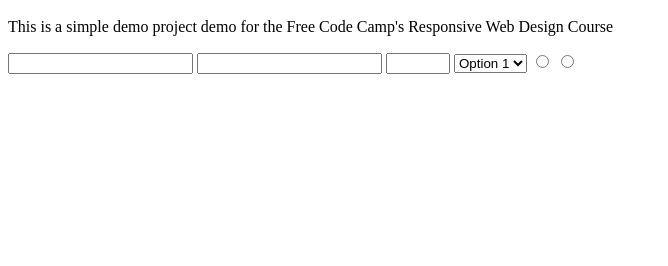
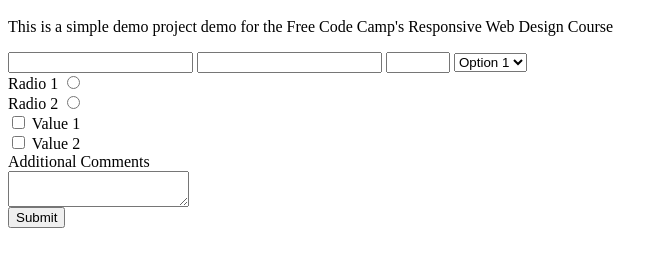
Before and after one commit to luis-jmtz/Survey-Form, a plain HTML site: page index.html in a window 1280 px wide. Shown: the part 48-314 px from the top of the page, without its empty margins (0-668 px from the left). Drawn offline with Linux system fonts and the light colour scheme.

Commit message:
Completed assignment as written. Need to check for test.

```diff
--- a/index.html
+++ b/index.html
@@ -18,8 +18,18 @@
                 <option>Option 1</option>
                 <option>Option 2</option>
             </select>
-            <input type="radio" id="radio1" value="radio1" name="radios">
-            <input type="radio" id="radio2" value="radio2" name="radios">
+            <br>
+            <label for="radio1"> Radio 1</label>
+            <input type="radio" id="radio1" value="radio1" name="radios"><br>
+            <label for="radio2"> Radio 2</label>
+            <input type="radio" id="radio2" value="radio2" name="radios"><br>
+            <input type="checkbox" value="value1">
+            <label for="value1"> Value 1</label><br>
+            <input type="checkbox" value="value2">
+            <label for="value2"> Value 2</label><br>
+            <label for="textarea">Additional Comments</label><br>
+            <textarea id="textarea"></textarea><br>
+            <input type="button" value="Submit">
         </form>
     </body>
 </html>
```
